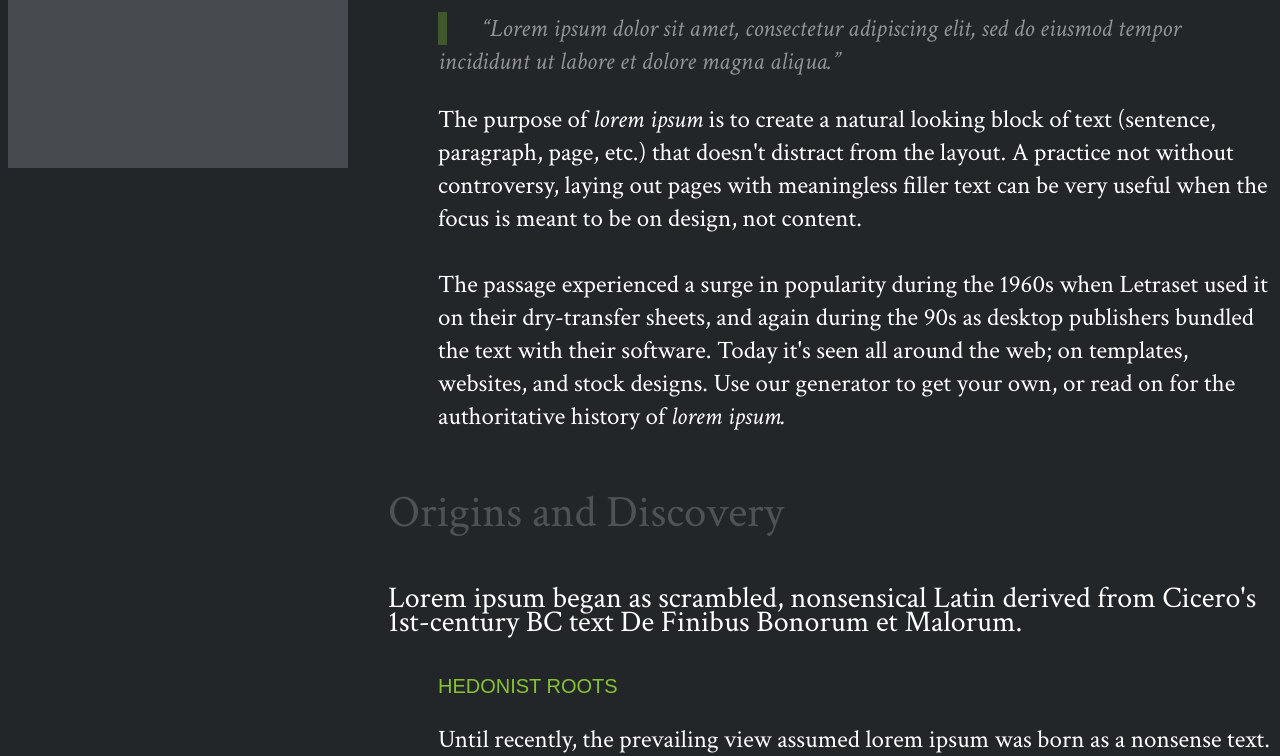
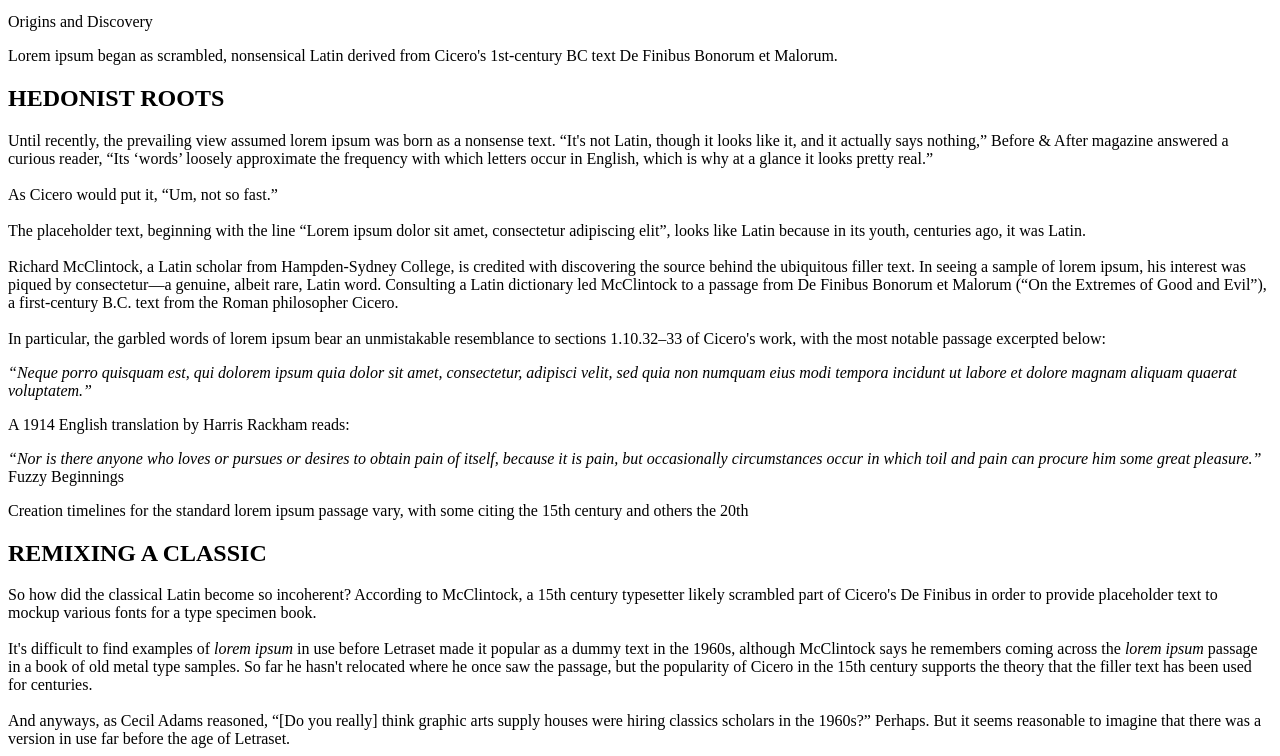
Before and after one commit to rbhogal/fcc-Technical-Documentation, a plain HTML site: page index.html in a window 1280 px wide. Shown: the part 640-1396 px from the top of the page. Drawn offline with Linux system fonts and the light colour scheme; a web font is replaced by a local one.

Commit message:
minor fixes

```diff
--- a/index.html
+++ b/index.html
@@ -1,13 +1,11 @@
 <script src="https://cdn.freecodecamp.org/testable-projects-fcc/v1/bundle.js"></script>
 
-<!-- Head: Font and CSS links-->
+<!-- Head: Font -->
 
 <html>
   <head>
     <link href="https://fonts.googleapis.com/css2?family=Muli:ital,wght@0,300;0,400;0,500;0,700;0,800;0,900;1,400;1,500;1,700;1,900&display=swap" rel="stylesheet">
     <link href="https://fonts.googleapis.com/css2?family=Crimson+Text:ital,wght@0,400;0,600;0,700;1,400;1,600;1,700&display=swap" rel="stylesheet">
-    <link rel="stylesheet" type="text/css" href="style.css">
-
   </head>
 </html>
 
```
